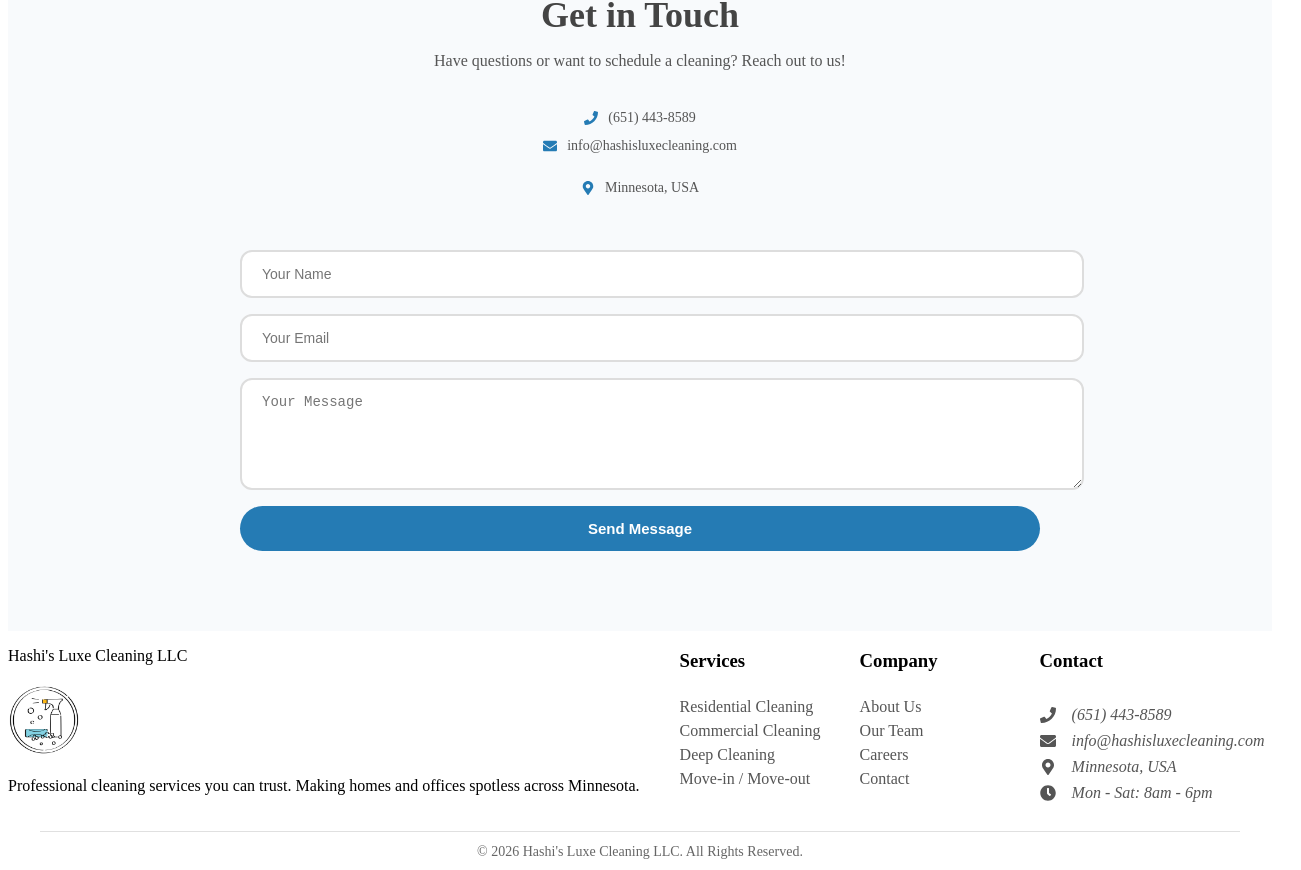
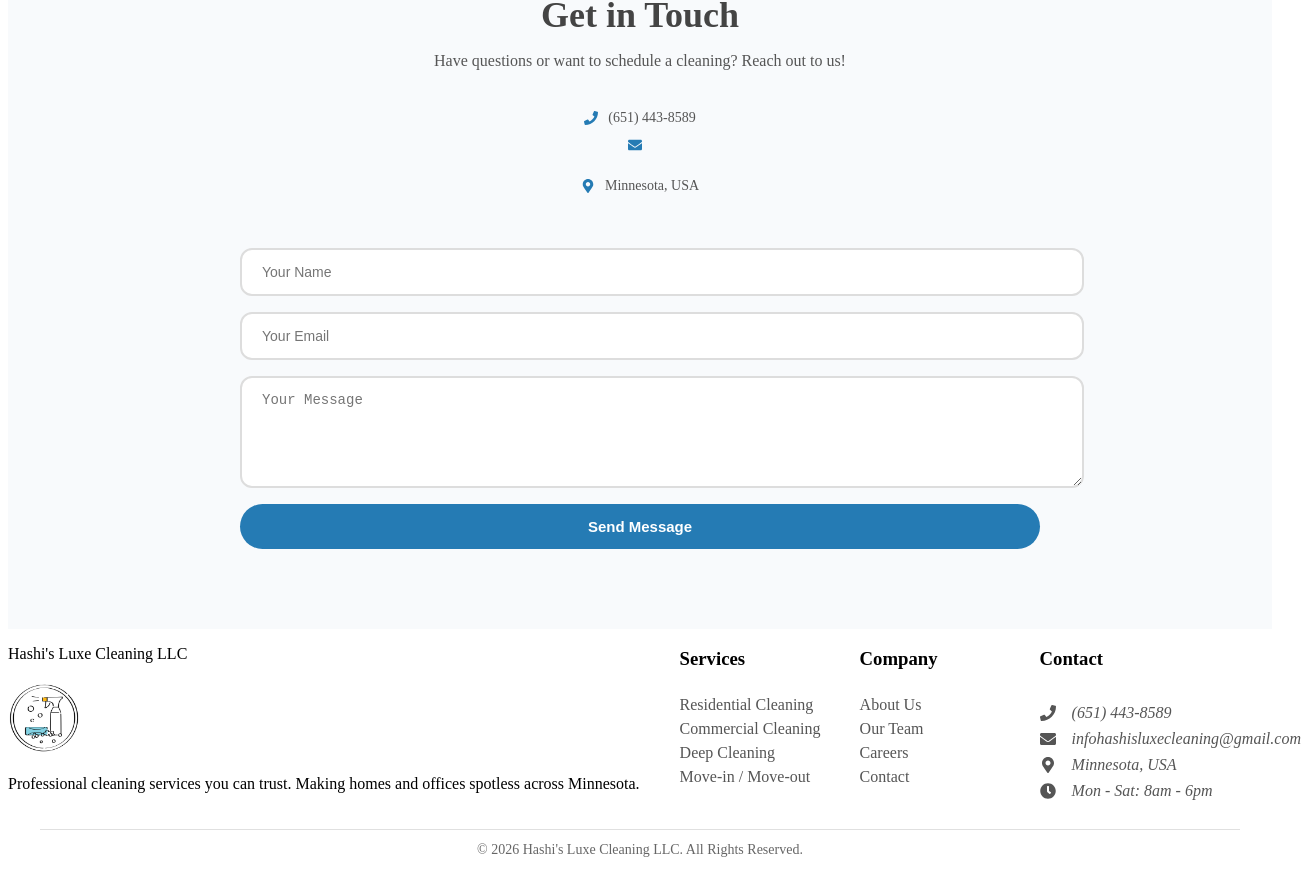
Before and after one commit to Samjamhas10/hashi-s-luxe-cleaning, a React (Vite) app: page / in a window 1280 px wide. Shown: the part 2813-3683 px from the top of the page, 1301 px wide, since content can reach past the window. Built offline with nearby package versions, Linux system fonts and the light colour scheme.

Commit message:
Update email to correct email

```diff
--- a/src/components/Contact/Contact.jsx
+++ b/src/components/Contact/Contact.jsx
@@ -16,11 +16,11 @@
             <span>(651) 443-8589</span>
           </a>
           <a
-            href="mailto:info@hashisluxecleaning.com"
+            href="mailto:infohashisluxecleaning@gmail.com"
             className="contact__item"
           >
             <FaEnvelope className="contact__icon" />
-            <span>info@hashisluxecleaning.com</span>
+            <span></span>
           </a>
           <p className="contact__item">
             <FaMapMarkerAlt className="contact__icon" />
--- a/src/components/Footer/Footer.jsx
+++ b/src/components/Footer/Footer.jsx
@@ -63,10 +63,10 @@
               </a>
               <a
                 className="footer__contact-item"
-                href="mailto:info@hashisluxecleaning.com"
+                href="mailto:infohashisluxecleaning@gmail.com"
               >
                 <FaEnvelope className="footer__icon" />{" "}
-                <span>info@hashisluxecleaning.com</span>
+                <span>infohashisluxecleaning@gmail.com</span>
               </a>
               <p className="footer__contact-item">
                 <FaMapMarkerAlt className="footer__icon" />{" "}
```
Also changed, not shown: 1 other file (tests, documents, lock files or other folders).
